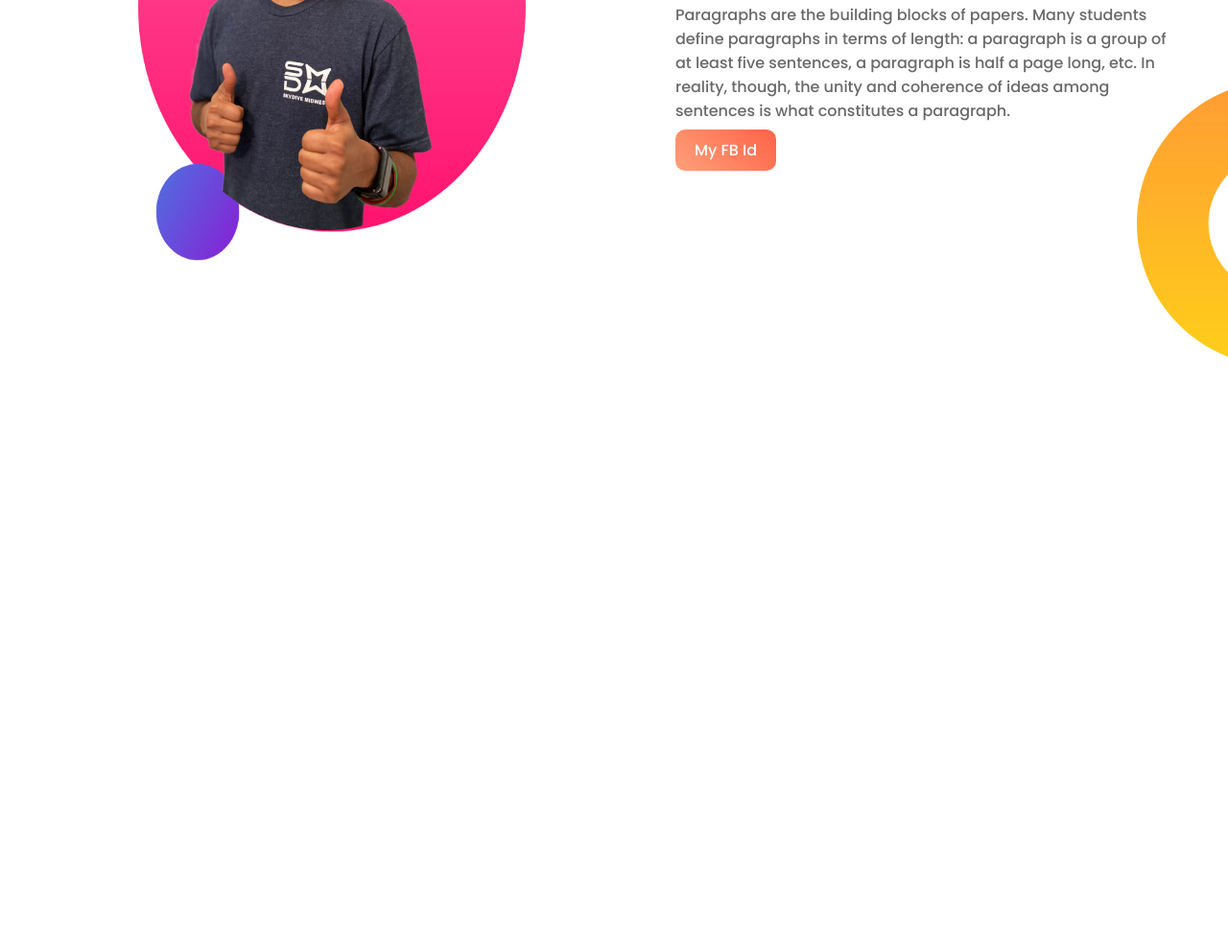
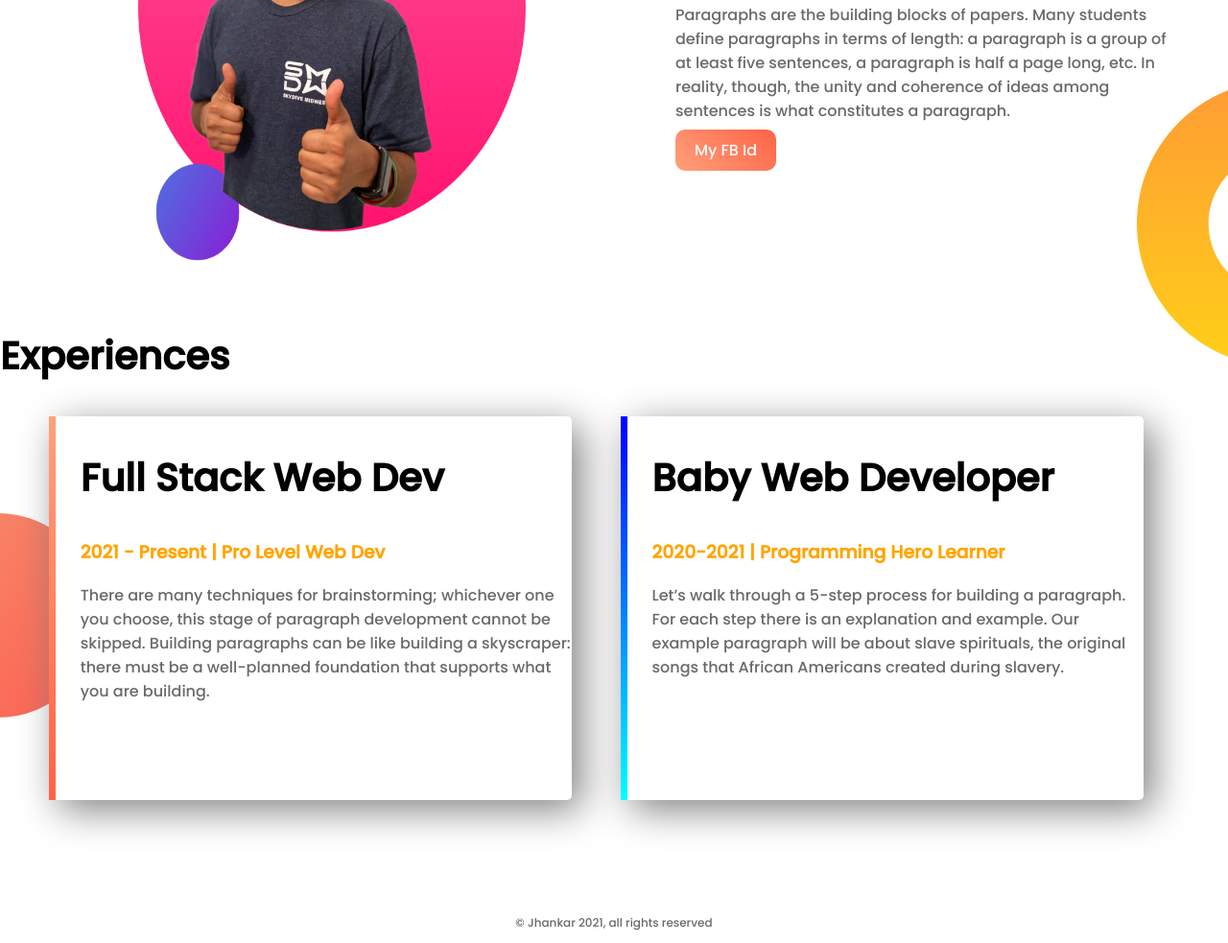
Before and after one commit to mejun007/Portfolio, a plain HTML site: page index.html in a window 1280 px wide. Shown: the part 956-1939 px from the top of the page at 96% size. Before the commit the page ends 1864 px from the top, so only its background shows below. Drawn offline with Linux system fonts and the light colour scheme.

Commit message:
my firsy website

```diff
--- a/index.html
+++ b/index.html
@@ -38,7 +38,27 @@
 
     </section>
     <section class="experience-area">
+        <h2>Experiences</h2>
+        <div id="full-stack" class="half-width single-exp">
+            <h2>Full Stack Web Dev</h2>
+            <h3 class="highlight">2021 - Present | Pro Level Web Dev </h3>
+            <p>
+                There are many techniques for brainstorming; whichever one you choose, this stage of paragraph development cannot be skipped. Building paragraphs can be like building a skyscraper: there must be a well-planned foundation that supports what you are building.
+            </p>
+
+        </div>
+        <div id="baby-web" class="half-width single-exp">
+            <h2>Baby Web Developer</h2>
+            <h3 class="highlight">2020-2021 | Programming Hero Learner</h3>
+            <p>
+                Let’s walk through a 5-step process for building a paragraph. For each step there is an explanation and example. Our example paragraph will be about slave spirituals, the original songs that African Americans created during slavery.
+            </p>
+
+        </div>
 
     </section>
+    <footer>
+        <p>© Jhankar 2021, all rights reserved</p>
+    </footer>
 </body>
 </html>
--- a/style.css
+++ b/style.css
@@ -69,3 +69,28 @@ p{
 .top-banner{
     padding-top: 5%;
 }
+.single-exp{
+    box-shadow: 10px 10px 40px gray;
+    border-radius: 5px;
+    height: 80%;
+    background-color: white;
+}
+.experience-area{
+    background-image: url("images/exp-bg.png");
+    background-repeat: no-repeat;
+    background-position: left;
+}
+#full-stack{
+    border-left: 7px solid;
+    border-image: linear-gradient(lightsalmon,tomato);
+    border-image-slice: 1;
+}
+#baby-web{
+    border-left: 7px solid;
+    border-image: linear-gradient(180deg, blue, cyan);
+    border-image-slice: 1;
+}
+footer p{
+    text-align: center;
+    font-size: 12px;
+}
```
